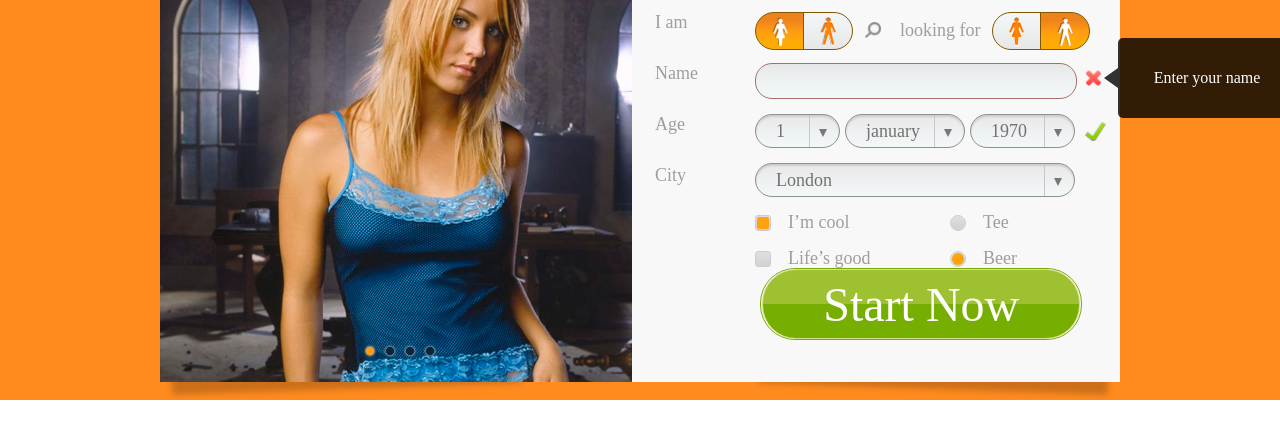
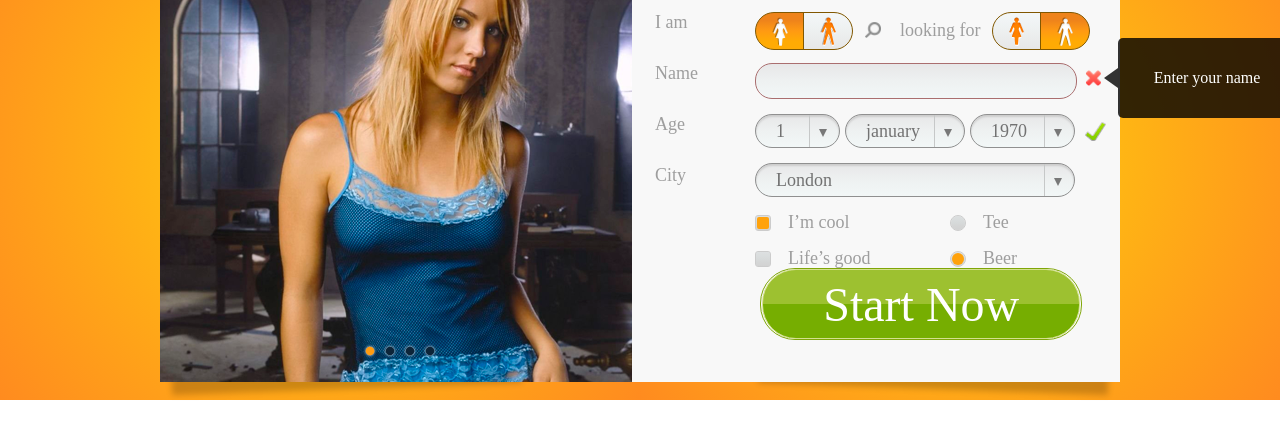
Before and after one commit to liakasjan/wc, a website: page index.html in a window 1280 px wide. Shown: the part 209-652 px from the top of the page. Drawn offline with Linux system fonts and the light colour scheme; files whose address does not match are found by name; a web font is replaced by a local one.

Commit message:
added radial-gradient

```diff
--- a/index.html
+++ b/index.html
@@ -18,6 +18,10 @@
 	</header>
 	<main class="main">
 		<section class="container">
+			<div class="container-gradient">
+				<div class="gradient"></div>
+				<div class="gradient"></div>
+			</div>
 			<div class="container-registr effect">
 				<div class="slick-slider single">
 					<div class="img">
--- a/scr/styles/registr/registr.less
+++ b/scr/styles/registr/registr.less
@@ -13,7 +13,18 @@
 		align-items: center;
 		flex-direction: column;
 
+		&-gradient {
+			position: absolute;
+			width: 100%;
+			height: 502px;
+			display: flex;
 
+			.gradient {
+				width: 50%;
+				height: 100%;
+				background: radial-gradient(circle at center, #ffd10d,  #ff8b1f);
+			}
+		}
 
 		&-registr {
 			width: 960px;
```
Also changed, not shown: dist/css/style.css.
